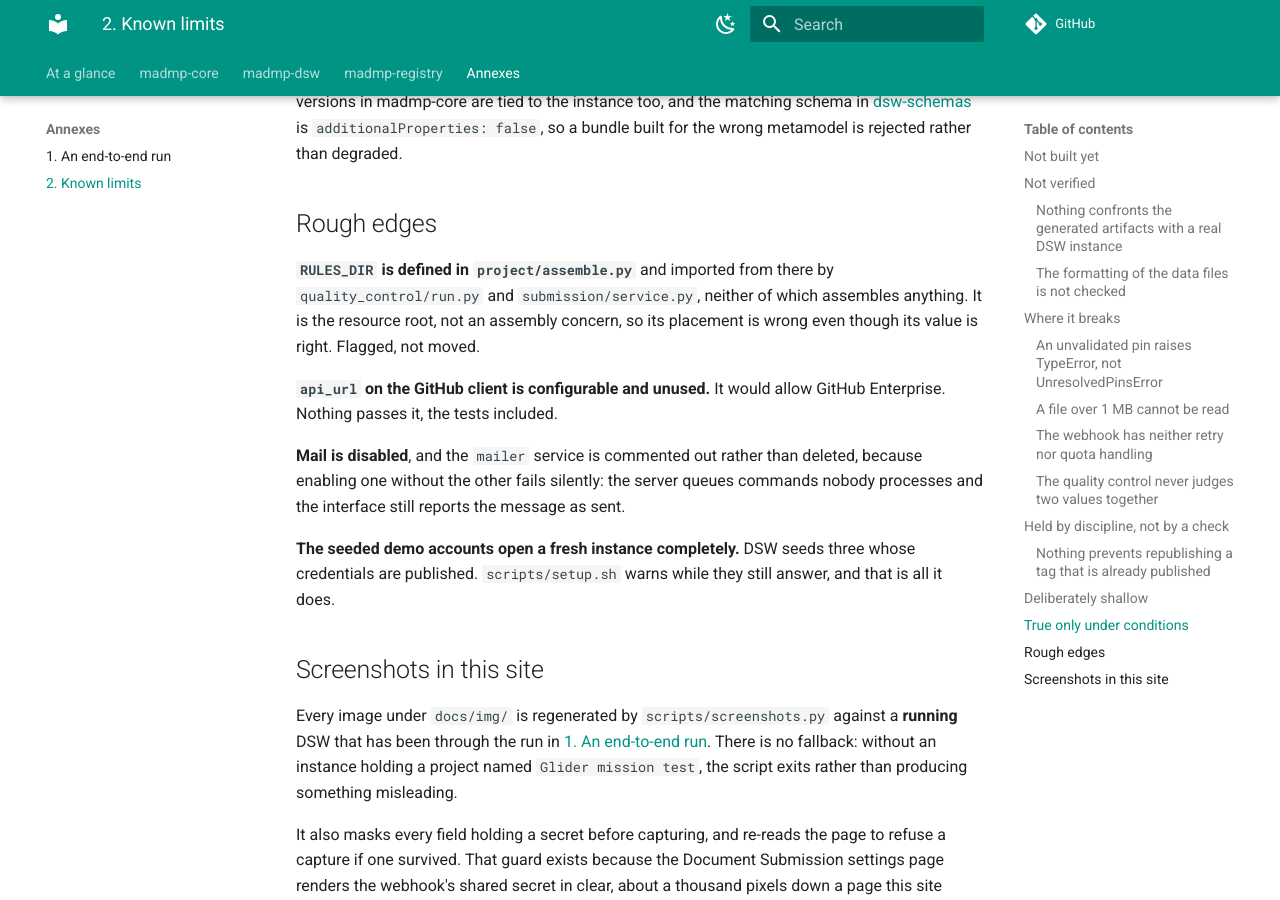
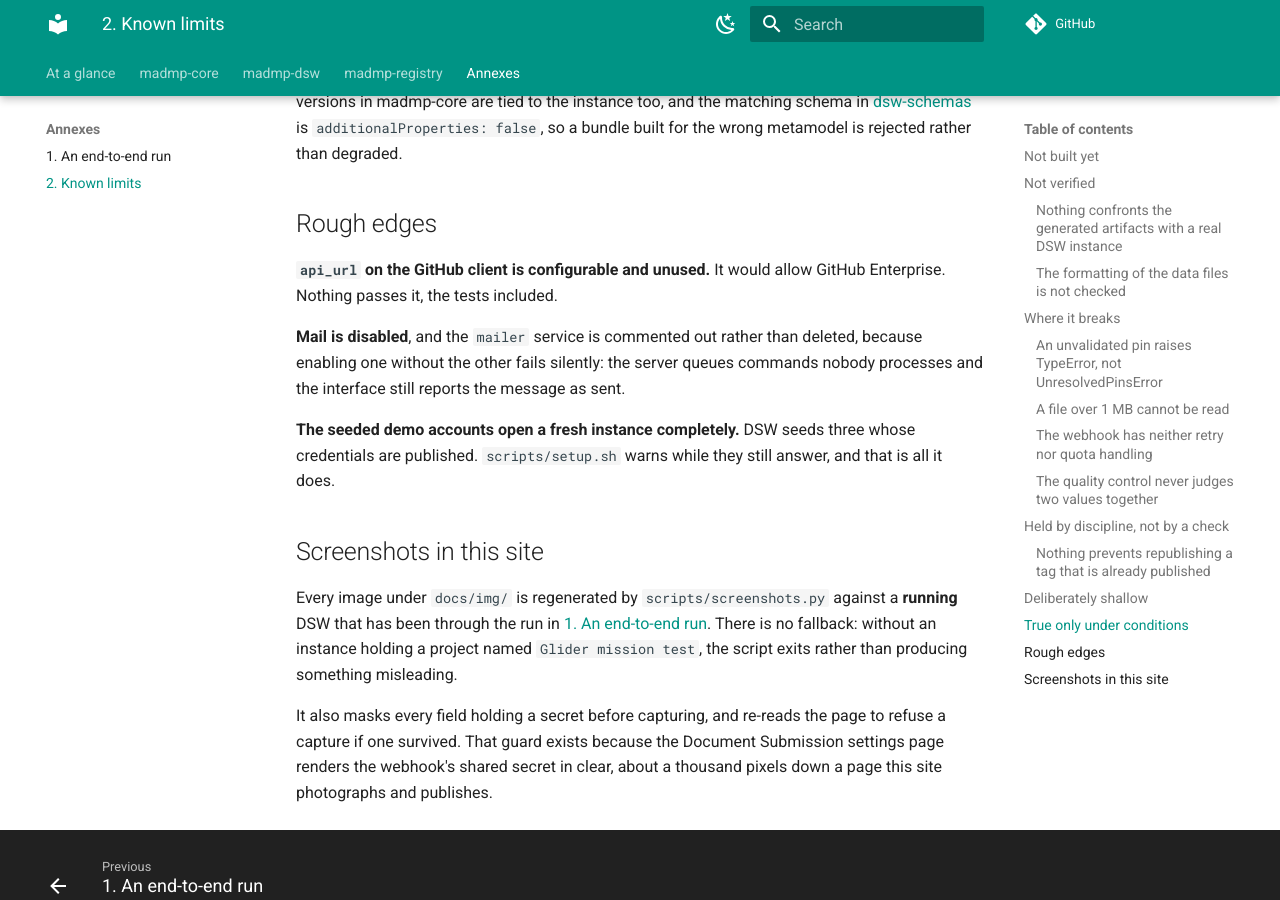
Before and after one commit to pstcricq/ostrails-madmp-technical-docs, an MkDocs documentation site: the page built from docs/annexes/02-known-limits.md, in a window 1280 px wide and 900 px high, scrolled down 4633 px. Built offline with MkDocs 1.6.1 and Material for MkDocs 9.7.7, drawn with Linux system fonts in a browser that asks for light colours; comment, search, counter and statistics services are not loaded.

Commit message:
RULES_DIR moved, so it is no longer a rough edge

```diff
--- a/docs/annexes/02-known-limits.md
+++ b/docs/annexes/02-known-limits.md
@@ -217,11 +217,6 @@ rejected rather than degraded.
 
 ## Rough edges
 
-**`RULES_DIR` is defined in `project/assemble.py`** and imported from there by
-`quality_control/run.py` and `submission/service.py`, neither of which assembles
-anything. It is the resource root, not an assembly concern, so its placement is
-wrong even though its value is right. Flagged, not moved.
-
 **`api_url` on the GitHub client is configurable and unused.** It would allow
 GitHub Enterprise. Nothing passes it, the tests included.
 
```
